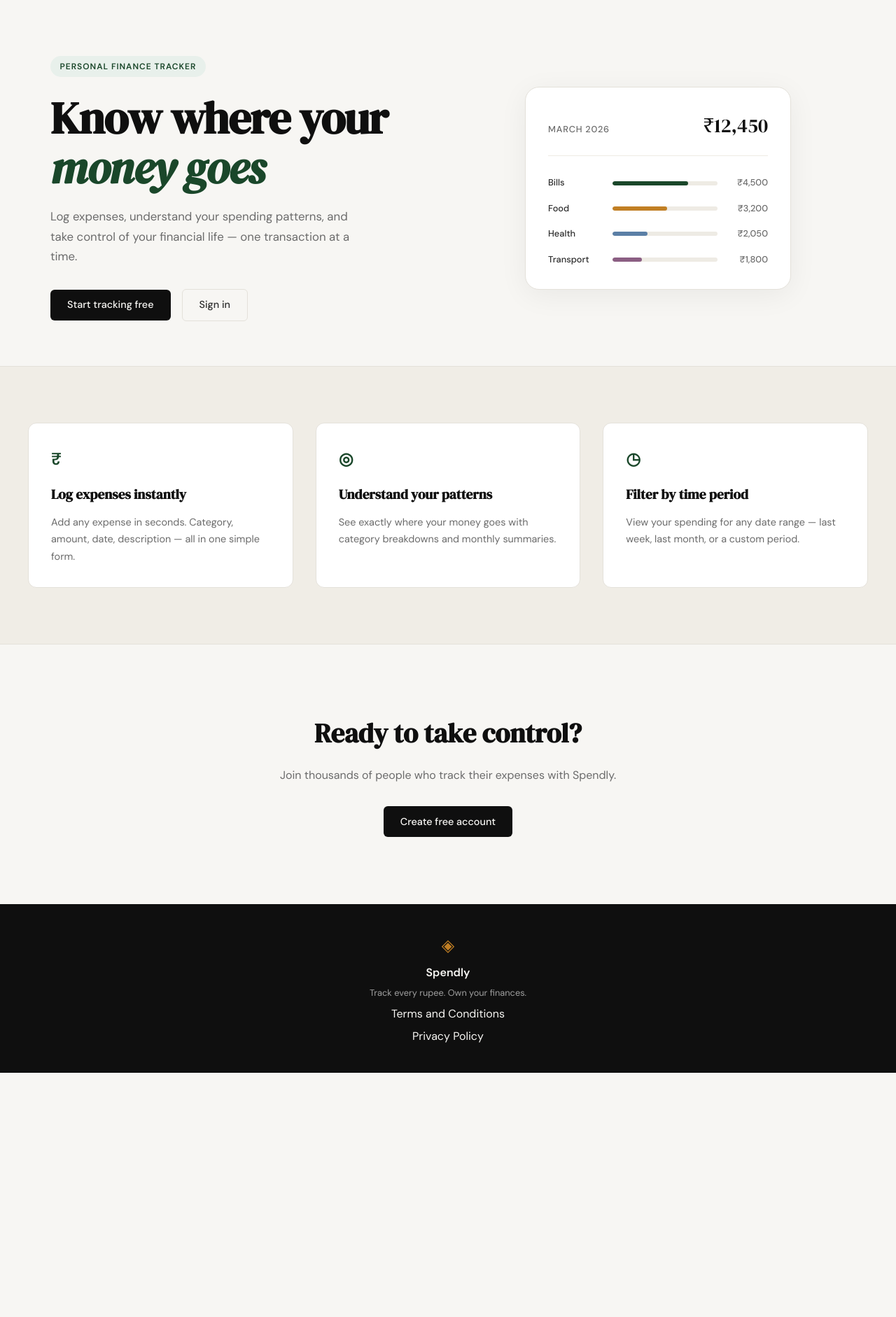
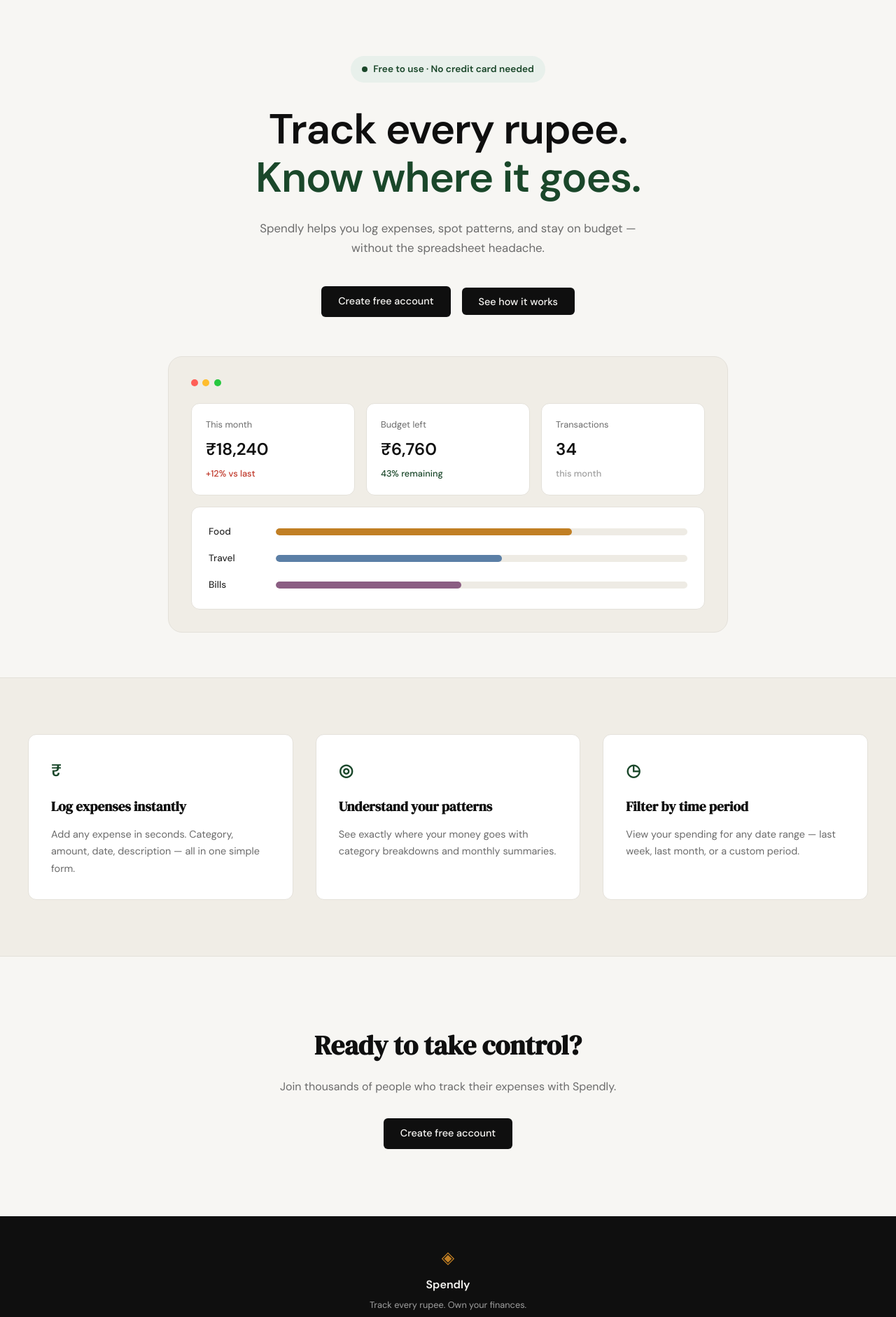
Before and after one commit to dhirajkcblr/spendly, a Flask app: page / in a window 1280 px wide. Shown: the part 61-1943 px from the top of the page at 70% size. Before the commit the page ends 1594 px from the top, so only its background shows below. Run offline with Flask 3, Linux system fonts and the light colour scheme.

Commit message:
landing: redesign hero section to match mockup

```diff
--- a/static/css/style.css
+++ b/static/css/style.css
@@ -125,136 +125,175 @@ a { color: inherit; text-decoration: none; }
 
 .hero {
     padding: 5rem 2rem 4rem;
-    display: grid;
-    grid-template-columns: 1fr 1fr;
-    gap: 4rem;
-    align-items: center;
     max-width: var(--max-width);
     margin: 0 auto;
+    text-align: center;
+}
+
+.hero-inner {
+    max-width: 800px;
+    margin: 0 auto;
+    display: flex;
+    flex-direction: column;
+    align-items: center;
 }
 
 .hero-badge {
-    display: inline-block;
+    display: inline-flex;
+    align-items: center;
+    gap: 0.5rem;
     background: var(--accent-light);
     color: var(--accent);
-    font-size: 0.75rem;
+    font-size: 0.85rem;
     font-weight: 600;
-    letter-spacing: 0.08em;
-    text-transform: uppercase;
-    padding: 0.35rem 0.85rem;
+    padding: 0.5rem 1rem;
     border-radius: 999px;
+    margin-bottom: 2rem;
+}
+
+.hero-badge-dot {
+    width: 8px;
+    height: 8px;
+    border-radius: 50%;
+    background: var(--accent);
+}
+
+.hero-title {
+    font-family: var(--font-body);
+    font-weight: 800;
+    font-size: clamp(2.5rem, 6vw, 3.75rem);
+    line-height: 1.15;
+    letter-spacing: -0.02em;
+    color: var(--ink);
     margin-bottom: 1.5rem;
 }
 
-.hero-title {
-    font-family: var(--font-display);
-    font-size: clamp(2.5rem, 5vw, 4rem);
-    line-height: 1.1;
-    letter-spacing: -0.02em;
-    color: var(--ink);
-    margin-bottom: 1.25rem;
-}
-
-.hero-title em {
-    font-style: italic;
-    color: var(--accent);
-}
+.hero-title-accent { color: var(--accent); }
 
 .hero-subtitle {
     font-size: 1.05rem;
     color: var(--ink-muted);
     line-height: 1.7;
-    max-width: 460px;
-    margin-bottom: 2rem;
+    max-width: 560px;
+    margin: 0 auto 2.5rem;
 }
 
 .hero-actions {
     display: flex;
     gap: 1rem;
     align-items: center;
+    justify-content: center;
+    margin-bottom: 3.5rem;
 }
 
 /* ------------------------------------------------------------------ */
-/* Mock card (hero visual)                                             */
+/* Hero preview                                                        */
 /* ------------------------------------------------------------------ */
 
-.hero-visual {
-    display: flex;
-    justify-content: center;
-}
-
-.mock-card {
-    background: var(--paper-card);
+.hero-preview {
+    width: 100%;
+    max-width: 900px;
+    background: var(--paper-warm);
     border: 1px solid var(--border);
     border-radius: var(--radius-lg);
     padding: 2rem;
-    width: 100%;
-    max-width: 380px;
-    box-shadow: 0 8px 40px rgba(0,0,0,0.06);
 }
 
-.mock-card-header {
+.hero-preview-dots {
     display: flex;
-    justify-content: space-between;
-    align-items: baseline;
-    margin-bottom: 1.75rem;
-    padding-bottom: 1.25rem;
-    border-bottom: 1px solid var(--border-soft);
+    gap: 0.4rem;
+    margin-bottom: 1.5rem;
 }
 
-.mock-label {
-    font-size: 0.8rem;
-    font-weight: 500;
-    color: var(--ink-muted);
-    text-transform: uppercase;
-    letter-spacing: 0.06em;
+.hero-dot {
+    width: 10px;
+    height: 10px;
+    border-radius: 50%;
+    display: inline-block;
 }
 
-.mock-total {
-    font-family: var(--font-display);
-    font-size: 1.75rem;
+.hero-dot-red { background: #ff5f57; }
+.hero-dot-yellow { background: #ffbd2e; }
+.hero-dot-green { background: #28c840; }
+
+.hero-stats {
+    display: grid;
+    grid-template-columns: repeat(3, 1fr);
+    gap: 1rem;
+    margin-bottom: 1rem;
+}
+
+.hero-stat {
+    background: var(--paper-card);
+    border: 1px solid var(--border);
+    border-radius: var(--radius-md);
+    padding: 1.25rem;
+    text-align: left;
+    display: flex;
+    flex-direction: column;
+    gap: 0.35rem;
+}
+
+.hero-stat-label {
+    font-size: 0.8rem;
+    color: var(--ink-muted);
+}
+
+.hero-stat-value {
+    font-family: var(--font-body);
+    font-weight: 700;
+    font-size: 1.5rem;
     color: var(--ink);
 }
 
-.mock-bars { display: flex; flex-direction: column; gap: 1rem; }
-
-.mock-bar-row {
-    display: grid;
-    grid-template-columns: 80px 1fr 60px;
-    align-items: center;
-    gap: 0.75rem;
+.hero-stat-change {
+    font-size: 0.8rem;
+    font-weight: 500;
+    color: var(--ink-faint);
 }
 
-.mock-cat {
-    font-size: 0.8rem;
+.hero-stat-change-down { color: var(--danger); }
+.hero-stat-change-up { color: var(--accent); }
+
+.hero-bars-card {
+    background: var(--paper-card);
+    border: 1px solid var(--border);
+    border-radius: var(--radius-md);
+    padding: 1.5rem;
+    display: flex;
+    flex-direction: column;
+    gap: 1rem;
+}
+
+.hero-bar-row {
+    display: grid;
+    grid-template-columns: 80px 1fr;
+    align-items: center;
+    gap: 1rem;
+}
+
+.hero-bar-label {
+    font-size: 0.85rem;
     font-weight: 500;
     color: var(--ink-soft);
+    text-align: left;
 }
 
-.mock-bar-track {
-    height: 6px;
+.hero-bar-track {
+    height: 10px;
     background: var(--border-soft);
     border-radius: 999px;
     overflow: hidden;
 }
 
-.mock-bar {
+.hero-bar {
     height: 100%;
-    background: var(--accent);
     border-radius: 999px;
-    transition: width 0.6s ease;
 }
 
-.mock-bar-2 { background: var(--accent-2); }
-.mock-bar-3 { background: #5b7fa6; }
-.mock-bar-4 { background: #8b5e83; }
-
-.mock-amt {
-    font-size: 0.8rem;
-    font-weight: 500;
-    color: var(--ink-muted);
-    text-align: right;
-}
+.hero-bar-food { width: 72%; background: var(--accent-2); }
+.hero-bar-travel { width: 55%; background: #5b7fa6; }
+.hero-bar-bills { width: 45%; background: #8b5e83; }
 
 /* ------------------------------------------------------------------ */
 /* Buttons                                                             */
@@ -571,14 +610,8 @@ a { color: inherit; text-decoration: none; }
 /* ------------------------------------------------------------------ */
 
 @media (max-width: 900px) {
-    .hero {
-        grid-template-columns: 1fr;
-        text-align: center;
-    }
-
     .hero-subtitle { max-width: 100%; }
-    .hero-actions { justify-content: center; }
-    .hero-visual { display: none; }
+    .hero-stats { grid-template-columns: 1fr; }
 
     .features-inner { grid-template-columns: 1fr; }
 }
@@ -586,4 +619,7 @@ a { color: inherit; text-decoration: none; }
 @media (max-width: 600px) {
     .nav-links a:not(.nav-cta) { display: none; }
     .hero { padding: 3rem 1rem 2rem; }
+    .hero-actions { flex-direction: column; width: 100%; }
+    .hero-actions .btn-primary { width: 100%; text-align: center; }
+    .hero-preview { padding: 1.25rem; }
 }
--- a/templates/landing.html
+++ b/templates/landing.html
@@ -6,55 +6,64 @@
 
 <section class="hero">
     <div class="hero-inner">
-        <div class="hero-badge">Personal Finance Tracker</div>
+        <div class="hero-badge">
+            <span class="hero-badge-dot"></span>
+            Free to use · No credit card needed
+        </div>
         <h1 class="hero-title">
-            Know where your<br>
-            <em>money goes</em>
+            Track every rupee.<br>
+            <span class="hero-title-accent">Know where it goes.</span>
         </h1>
         <p class="hero-subtitle">
-            Log expenses, understand your spending patterns,
-            and take control of your financial life —
-            one transaction at a time.
+            Spendly helps you log expenses, spot patterns, and stay
+            on budget — without the spreadsheet headache.
         </p>
         <div class="hero-actions">
-            <a href="{{ url_for('register') }}" class="btn-primary">Start tracking free</a>
-            <a href="{{ url_for('login') }}" class="btn-ghost">Sign in</a>
+            <a href="{{ url_for('register') }}" class="btn-primary">Create free account</a>
+            <button type="button" id="see-how-it-works" class="btn-primary">See how it works</button>
         </div>
-    </div>
-    <div class="hero-visual">
-        <div class="mock-card">
-            <div class="mock-card-header">
-                <span class="mock-label">March 2026</span>
-                <span class="mock-total">₹12,450</span>
+
+        <div class="hero-preview">
+            <div class="hero-preview-dots">
+                <span class="hero-dot hero-dot-red"></span>
+                <span class="hero-dot hero-dot-yellow"></span>
+                <span class="hero-dot hero-dot-green"></span>
             </div>
-            <div class="mock-bars">
-                <div class="mock-bar-row">
-                    <span class="mock-cat">Bills</span>
-                    <div class="mock-bar-track">
-                        <div class="mock-bar" style="width: 72%"></div>
+            <div class="hero-stats">
+                <div class="hero-stat">
+                    <span class="hero-stat-label">This month</span>
+                    <span class="hero-stat-value">₹18,240</span>
+                    <span class="hero-stat-change hero-stat-change-down">+12% vs last</span>
+                </div>
+                <div class="hero-stat">
+                    <span class="hero-stat-label">Budget left</span>
+                    <span class="hero-stat-value">₹6,760</span>
+                    <span class="hero-stat-change hero-stat-change-up">43% remaining</span>
+                </div>
+                <div class="hero-stat">
+                    <span class="hero-stat-label">Transactions</span>
+                    <span class="hero-stat-value">34</span>
+                    <span class="hero-stat-change">this month</span>
+                </div>
+            </div>
+            <div class="hero-bars-card">
+                <div class="hero-bar-row">
+                    <span class="hero-bar-label">Food</span>
+                    <div class="hero-bar-track">
+                        <div class="hero-bar hero-bar-food"></div>
                     </div>
-                    <span class="mock-amt">₹4,500</span>
                 </div>
-                <div class="mock-bar-row">
-                    <span class="mock-cat">Food</span>
-                    <div class="mock-bar-track">
-                        <div class="mock-bar mock-bar-2" style="width: 52%"></div>
+                <div class="hero-bar-row">
+                    <span class="hero-bar-label">Travel</span>
+                    <div class="hero-bar-track">
+                        <div class="hero-bar hero-bar-travel"></div>
                     </div>
-                    <span class="mock-amt">₹3,200</span>
                 </div>
-                <div class="mock-bar-row">
-                    <span class="mock-cat">Health</span>
-                    <div class="mock-bar-track">
-                        <div class="mock-bar mock-bar-3" style="width: 33%"></div>
+                <div class="hero-bar-row">
+                    <span class="hero-bar-label">Bills</span>
+                    <div class="hero-bar-track">
+                        <div class="hero-bar hero-bar-bills"></div>
                     </div>
-                    <span class="mock-amt">₹2,050</span>
-                </div>
-                <div class="mock-bar-row">
-                    <span class="mock-cat">Transport</span>
-                    <div class="mock-bar-track">
-                        <div class="mock-bar mock-bar-4" style="width: 28%"></div>
-                    </div>
-                    <span class="mock-amt">₹1,800</span>
                 </div>
             </div>
         </div>
```
